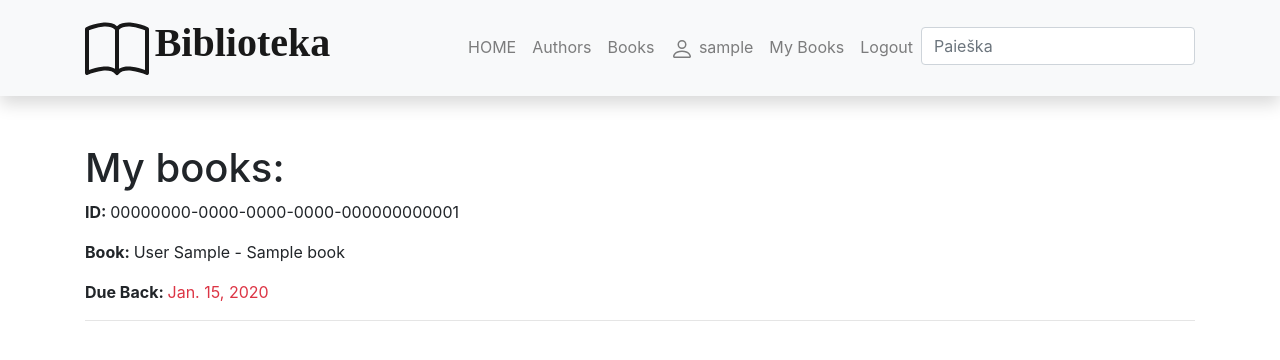
After one commit to infohata/django_library_2022_06, a Django app: page /library/user_books/ in a window 1280 px wide. The commit adds this page. Shown: the top 360 px of the page. Run offline with Django 4.2, Linux system fonts and the light colour scheme; a user stored in the database is signed in; tables that the repository leaves empty hold one stand-in row (values such as "Sample post"); some libraries are stand-ins or nearby versions.

Commit message:
8: user_books page done

```diff
--- a/mysite/library/admin.py
+++ b/mysite/library/admin.py
@@ -18,13 +18,13 @@ class BookAdmin(admin.ModelAdmin):
     inlines = [BookInstanceInline]
 
 class BookInstanceAdmin(admin.ModelAdmin):
-    list_display = ('unique_id', 'book', 'due_back', 'status')
+    list_display = ('unique_id', 'book', 'reader', 'due_back', 'status')
     search_fields = ('unique_id', 'book__title')
     list_filter = ('book', 'status')
-    list_editable = ('due_back', 'status')
+    list_editable = ('due_back', 'status', 'reader', )
 
     fieldsets = (
-        ('General', {'fields': ('unique_id', 'book')}),
+        ('General', {'fields': ('unique_id', 'book', 'reader')}),
         ('Availability', {'fields': ('status', 'due_back')}),
     )
 
--- a/mysite/library/models.py
+++ b/mysite/library/models.py
@@ -1,6 +1,8 @@
 from django.db import models
 import uuid
 from django.urls import reverse
+from django.contrib.auth.models import User
+from datetime import date
 
 # Create your models here.
 class Genre(models.Model):
@@ -44,6 +46,13 @@ class BookInstance(models.Model):
     unique_id = models.UUIDField(default=uuid.uuid4, help_text='Unikalus ID knygos kopijai')
     book = models.ForeignKey(to='Book', verbose_name="Knyga", on_delete=models.SET_NULL, null=True)
     due_back = models.DateField(verbose_name="Bus prieinama", null=True, blank=True)
+    reader = models.ForeignKey(User, on_delete=models.SET_NULL, null=True, blank=True)
+
+    @property
+    def is_overdue(self):
+        if self.due_back and date.today() > self.due_back:
+            return True
+        return False
 
     LOAN_STATUS = (
         ('a', 'Administruojama'),
--- a/mysite/library/templates/base.html
+++ b/mysite/library/templates/base.html
@@ -42,6 +42,9 @@
               </svg>
             {{ user.get_username }}</a></li>
         <li class="nav-item">
+          <a class="nav-link" href="{% url 'user_books' %}">My Books</a>
+        </li>
+        <li class="nav-item">
           <a class="nav-link" href="{% url 'logout' %}">Logout</a>
         </li>
       {% else %}
--- /dev/null
+++ b/mysite/library/templates/user_books.html
@@ -0,0 +1,13 @@
+{% extends "base.html" %}
+
+{% block title %}User Books{% endblock %}
+
+{% block content %}
+<h1>My books:</h1>
+{% for book in books %}
+<p><strong>ID: </strong>{{ book.unique_id }}</p>
+<p><strong>Book: </strong>{{ book.book.author }} - {{ book.book.title }}</p>
+<p><strong>Due Back: </strong><a class="{% if book.is_overdue %}text-danger{% endif %}">{{ book.due_back }}</a></p>
+<hr/>
+{% endfor %}
+{% endblock %}
--- a/mysite/library/urls.py
+++ b/mysite/library/urls.py
@@ -9,4 +9,5 @@ urlpatterns = [
     path('books/', views.BookListView.as_view(), name='books'),
     path('books/<int:pk>', views.BookDetailView.as_view(), name='book'),
     path('search/', views.search, name='search'),
+    path('user_books/', views.UserBookListView.as_view(), name='user_books'),
 ]
--- a/mysite/library/views.py
+++ b/mysite/library/views.py
@@ -5,7 +5,7 @@ from .models import (Book,
 from django.views import generic
 from django.core.paginator import Paginator
 from django.db.models import Q
-
+from django.contrib.auth.mixins import LoginRequiredMixin
 
 def index(request):
     num_books = Book.objects.all().count()
@@ -63,3 +63,12 @@ class BookDetailView(generic.DetailView):
     model = Book
     template_name = 'book.html'
     context_object_name = 'book'
+
+
+class UserBookListView(generic.ListView, LoginRequiredMixin):
+    model = BookInstance
+    template_name = 'user_books.html'
+    context_object_name = 'books'
+
+    def get_queryset(self):
+        return BookInstance.objects.filter(reader=self.request.user)
```
